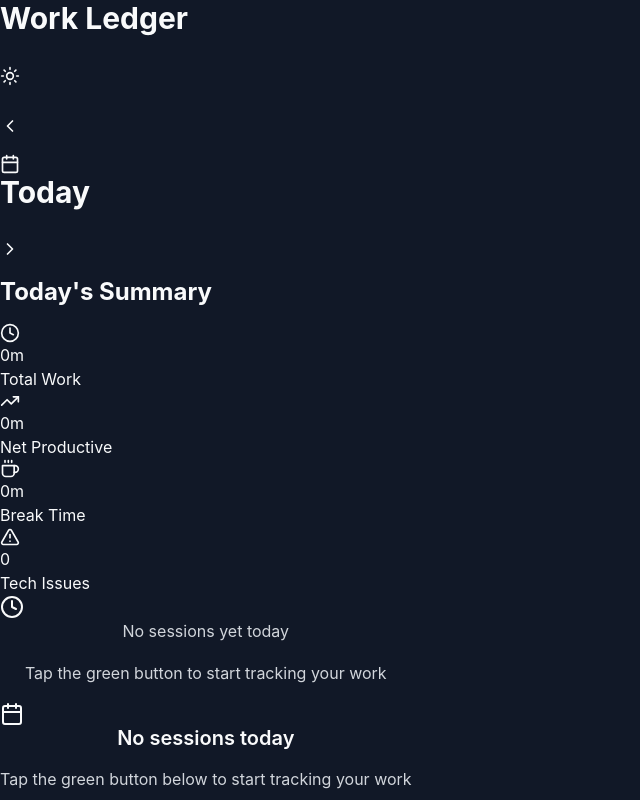
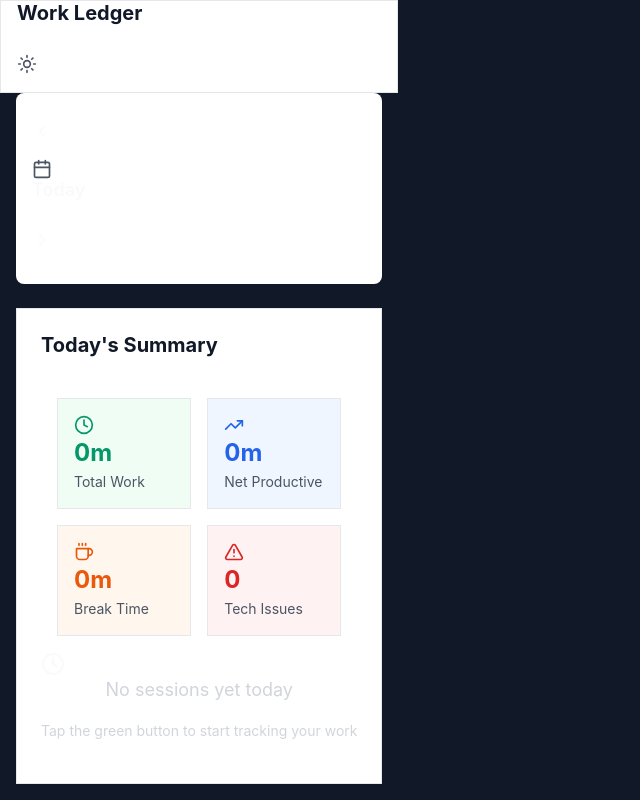
Before and after one commit to bhanu75/WorkLedger, a Next.js app: page /history in a window 1280 px wide. Both pictures are taken after a click on the button 22 px from the left and 75 px from the top of the page. Shown: the whole page, without its empty margins (0-640 px from the left). Built offline with nearby package versions, Linux system fonts and the light colour scheme.

Commit message:
Update globals.css

```diff
--- a/src/styles/globals.css
+++ b/src/styles/globals.css
@@ -700,7 +700,182 @@
     height: 56px;
   }
 }
+/* Add this to your globals.css file to force proper styling */
 
+
+/* Force card styling if Tailwind classes aren't applying */
+.bg-white,
+[class*="bg-white"] {
+  background-color: #ffffff !important;
+}
+
+.rounded-lg,
+[class*="rounded-lg"] {
+  border-radius: 0.5rem !important;
+}
+
+.shadow-sm,
+[class*="shadow-sm"] {
+  box-shadow: 0 1px 2px 0 rgba(0, 0, 0, 0.05) !important;
+}
+
+.border,
+[class*="border"] {
+  border-width: 1px !important;
+}
+
+.border-gray-200,
+[class*="border-gray-200"] {
+  border-color: #e5e7eb !important;
+}
+
+.p-4,
+[class*="p-4"] {
+  padding: 1rem !important;
+}
+
+.p-6,
+[class*="p-6"] {
+  padding: 1.5rem !important;
+}
+
+.mb-6,
+[class*="mb-6"] {
+  margin-bottom: 1.5rem !important;
+}
+
+.grid,
+[class*="grid"] {
+  display: grid !important;
+}
+
+.grid-cols-2,
+[class*="grid-cols-2"] {
+  grid-template-columns: repeat(2, minmax(0, 1fr)) !important;
+}
+
+.gap-4,
+[class*="gap-4"] {
+  gap: 1rem !important;
+}
+
+/* Force text colors */
+.text-gray-900 {
+  color: #111827 !important;
+}
+
+.text-gray-600 {
+  color: #4b5563 !important;
+}
+
+.text-green-600 {
+  color: #059669 !important;
+}
+
+.text-blue-600 {
+  color: #2563eb !important;
+}
+
+.text-orange-600 {
+  color: #ea580c !important;
+}
+
+.text-red-600 {
+  color: #dc2626 !important;
+}
+
+/* Force background colors for summary cards */
+.bg-green-50 {
+  background-color: #f0fdf4 !important;
+}
+
+.bg-blue-50 {
+  background-color: #eff6ff !important;
+}
+
+.bg-orange-50 {
+  background-color: #fff7ed !important;
+}
+
+.bg-red-50 {
+  background-color: #fef2f2 !important;
+}
+
+/* Specific fixes for your components */
+.container {
+  max-width: 1024px;
+  margin: 0 auto;
+  padding: 0 1rem;
+}
+
+/* Summary section styling */
+.summary-section {
+  background: white;
+  border-radius: 0.75rem;
+  padding: 1.5rem;
+  margin-bottom: 1.5rem;
+  border: 1px solid #e5e7eb;
+  box-shadow: 0 1px 3px rgba(0, 0, 0, 0.1);
+}
+
+/* Timeline section styling */
+.timeline-section {
+  background: white;
+  border-radius: 0.75rem;
+  padding: 1.5rem;
+  margin-bottom: 1.5rem;
+  border: 1px solid #e5e7eb;
+  box-shadow: 0 1px 3px rgba(0, 0, 0, 0.1);
+}
+
+/* Session card improvements */
+.session-item {
+  background: white;
+  border-radius: 0.75rem;
+  padding: 1rem;
+  margin-bottom: 0.75rem;
+  border: 1px solid #e5e7eb;
+  position: relative;
+  transition: all 0.2s ease;
+}
+
+.session-item:hover {
+  box-shadow: 0 4px 6px rgba(0, 0, 0, 0.1);
+}
+
+/* Font weights and sizes */
+.font-bold {
+  font-weight: 700 !important;
+}
+
+.font-semibold {
+  font-weight: 600 !important;
+}
+
+.text-lg {
+  font-size: 1.125rem !important;
+}
+
+.text-xl {
+  font-size: 1.25rem !important;
+}
+
+.text-2xl {
+  font-size: 1.5rem !important;
+}
+
+.text-sm {
+  font-size: 0.875rem !important;
+}
+
+/* Ensure proper spacing */
+.space-y-4 > * + * {
+  margin-top: 1rem !important;
+}
+
+.space-y-6 > * + * {
+  margin-top: 1.5rem !important;
+}
 /* High contrast mode support */
 @media (prefers-contrast: high) {
   :root {
```
